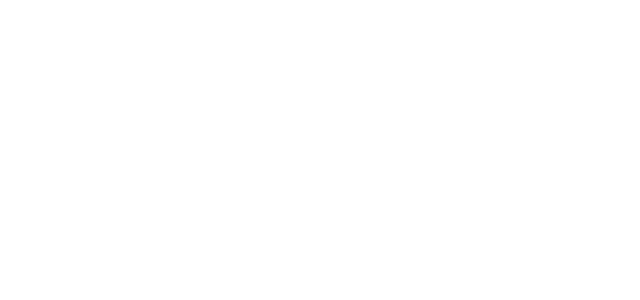
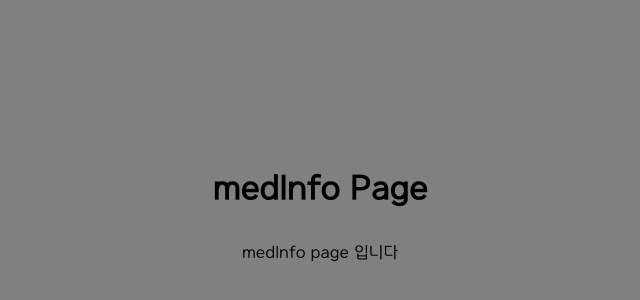
Before and after one commit to KAU-Medicare/Medicare-Frontend, a Vue app: page /medInfo in a window 1280 px wide. Before the commit this address had no page. Shown: the part 192-492 px from the top of the page, without its empty margins (320-960 px from the left). Built offline with nearby package versions, Linux system fonts and the light colour scheme.

Commit message:
화면 분할

```diff
--- /dev/null
+++ b/src/components/MedInfoPage.vue
@@ -0,0 +1,25 @@
+<template>
+  <div class="medInfo">
+    <h1>medInfo Page</h1>
+    <p>medInfo page 입니다</p>
+  </div>
+</template>
+
+<script>
+export default {
+  name: 'MedInfoPage'
+};
+</script>
+
+<style>
+.medInfo {
+  display: flex;
+  flex-direction: column;
+  height: 100vh;
+  width: 100vw;
+  justify-content: center;
+  align-items: center;
+  text-align: center;
+  background-color: gray;
+}
+</style>
--- a/src/components/MedManagePage.vue
+++ b/src/components/MedManagePage.vue
@@ -2,6 +2,12 @@
   <div class="medManage">
     <h1>medManage Page</h1>
     <p>medManage .테스트 화면입니다</p>
+    <router-link to="/medInfo">
+      <p>약정보 페이지 이동</p>
+    </router-link>
+    <router-link to="/allergyRecord">
+      <p>알러지 등록 페이지 이동</p>
+    </router-link>
   </div>
 </template>
 
--- /dev/null
+++ b/src/components/allergyRecordPage.vue
@@ -0,0 +1,25 @@
+<template>
+  <div class="allergyRecord">
+    <h1>AllergyRecord Page</h1>
+    <p>AllergyRecord page 입니다</p>
+  </div>
+</template>
+
+<script>
+export default {
+  name: 'AllergyRecordPage'
+};
+</script>
+
+<style>
+.allergyRecord {
+  display: flex;
+  flex-direction: column;
+  height: 100vh;
+  width: 100vw;
+  justify-content: center;
+  align-items: center;
+  text-align: center;
+  background-color: rgb(0, 217, 255);
+}
+</style>
--- a/src/router/index.js
+++ b/src/router/index.js
@@ -6,6 +6,8 @@ import MedManagePage from '../components/MedManagePage.vue';
 import NutriSuppPage from '../components/NutriSuppPage.vue';
 import AllergyInfPage from '../components/AllergyInfPage.vue';
 import ProfPage from '../components/ProfPage.vue';
+import MedInfoPage from '../components/MedInfoPage.vue';
+import AllergyRecordPage from '../components/allergyRecordPage.vue';
 
 const routes = [
   { path: '/', component: LoginPage, meta: { page: 0, state: "" } },
@@ -14,6 +16,8 @@ const routes = [
   { path: '/nutriSupp', component: NutriSuppPage, meta: { page: 3, state: "BotNav" } },
   { path: '/allergyInf', component: AllergyInfPage, meta: { page: 4, state: "BotNav" } },
   { path: '/prof', component: ProfPage, meta: { page: 5, state: "BotNav" } },
+  { path: '/medInfo', component: MedInfoPage, meta: { page: -1, state: "" } },
+  { path: '/allergyRecord', component: AllergyRecordPage, meta: { page: -1, state: "" } },
 ];
 
 const router = createRouter({
```
